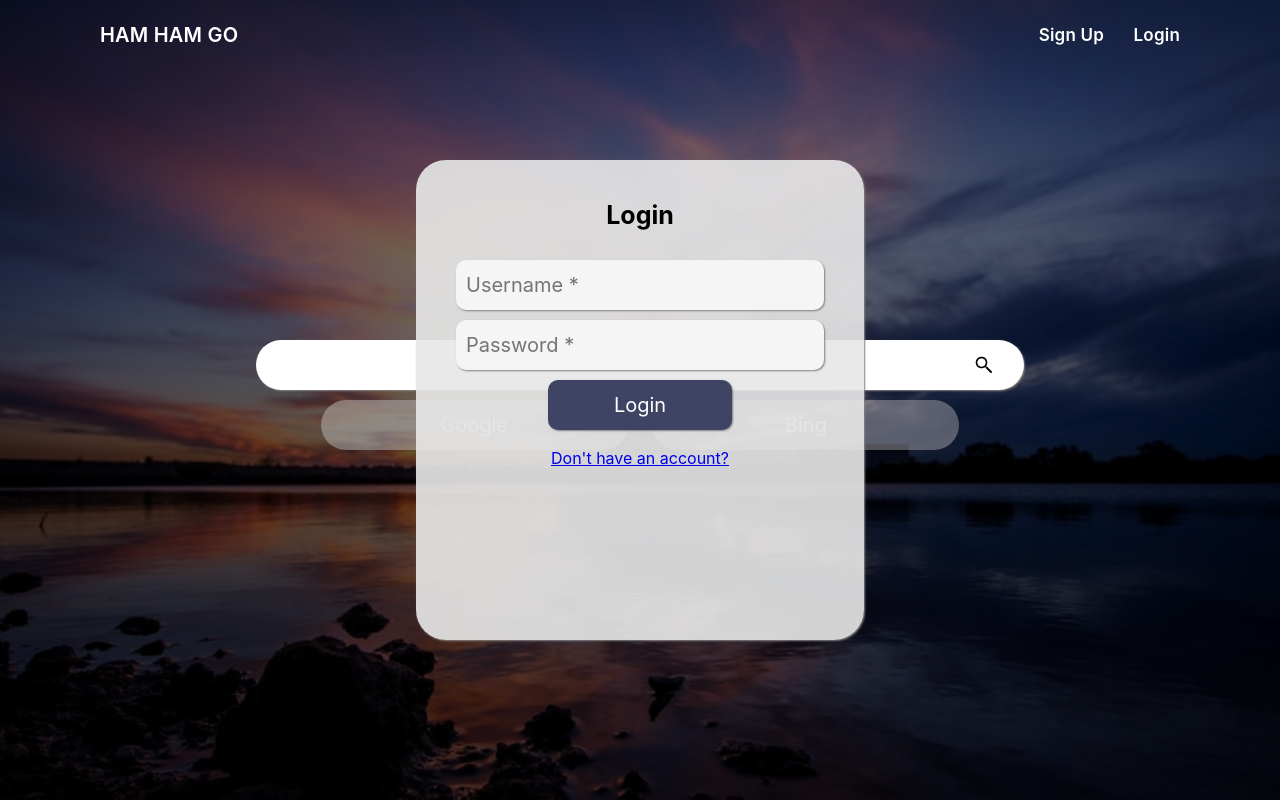
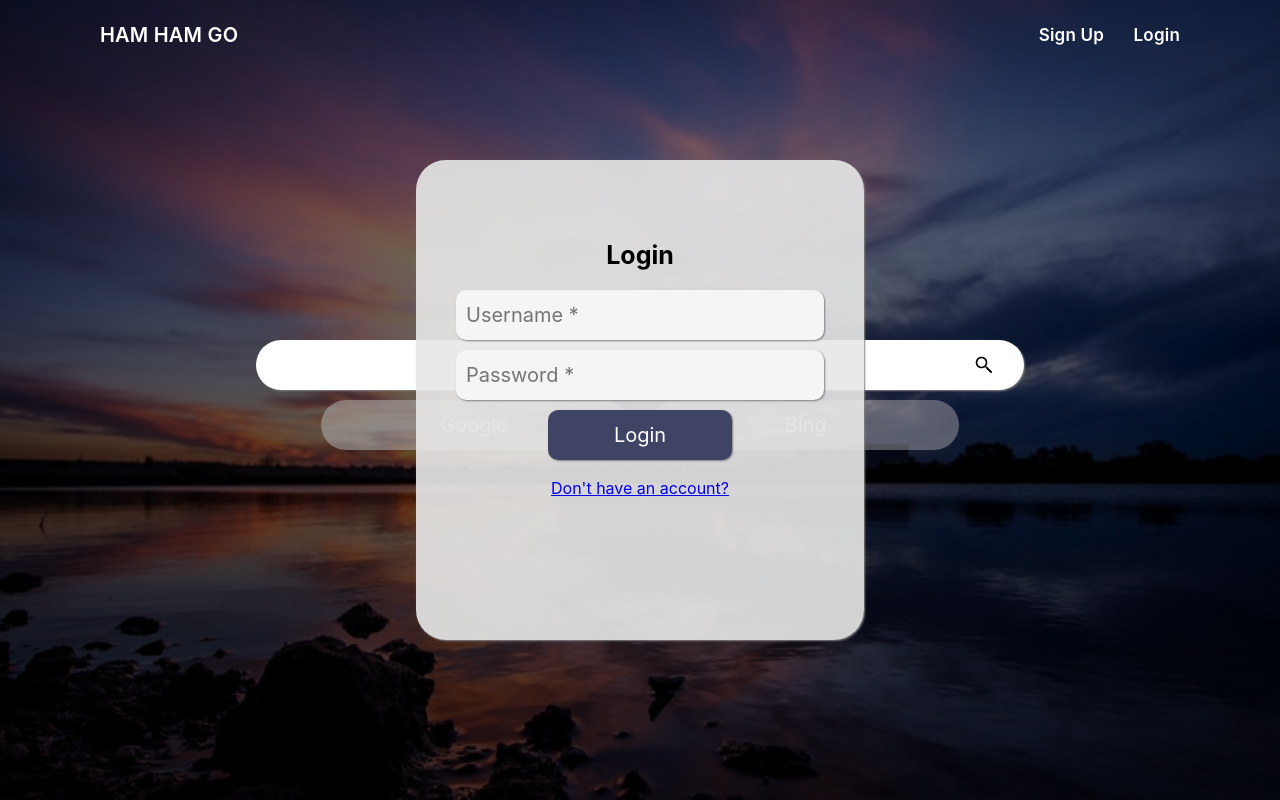
Before and after one commit to Hamza-exe/Custom-WebSearch-Project, a plain HTML site: page index.html in a window 1280 px wide. Both pictures are taken after a click on the link "Login". Drawn offline with Linux system fonts and the light colour scheme.

Commit message:
Update style.css

```diff
--- a/assets/style/style.css
+++ b/assets/style/style.css
@@ -359,7 +359,7 @@ section{
     left: 50%;
     transform: translateX(-50%) translateY(-50%);
     z-index: 9;
-    padding: 40px;
+    padding: 80px 40px 40px 40px;
     border-radius: 30px;
     box-shadow: 1px 1px 2px #818181;
     width: 35%;
@@ -376,7 +376,7 @@ section{
     color: black;
     text-align: center;
     font-size: 25px;
-    margin-bottom: 30px;
+    margin-bottom: 20px;
 }
 
 #submit{
```
